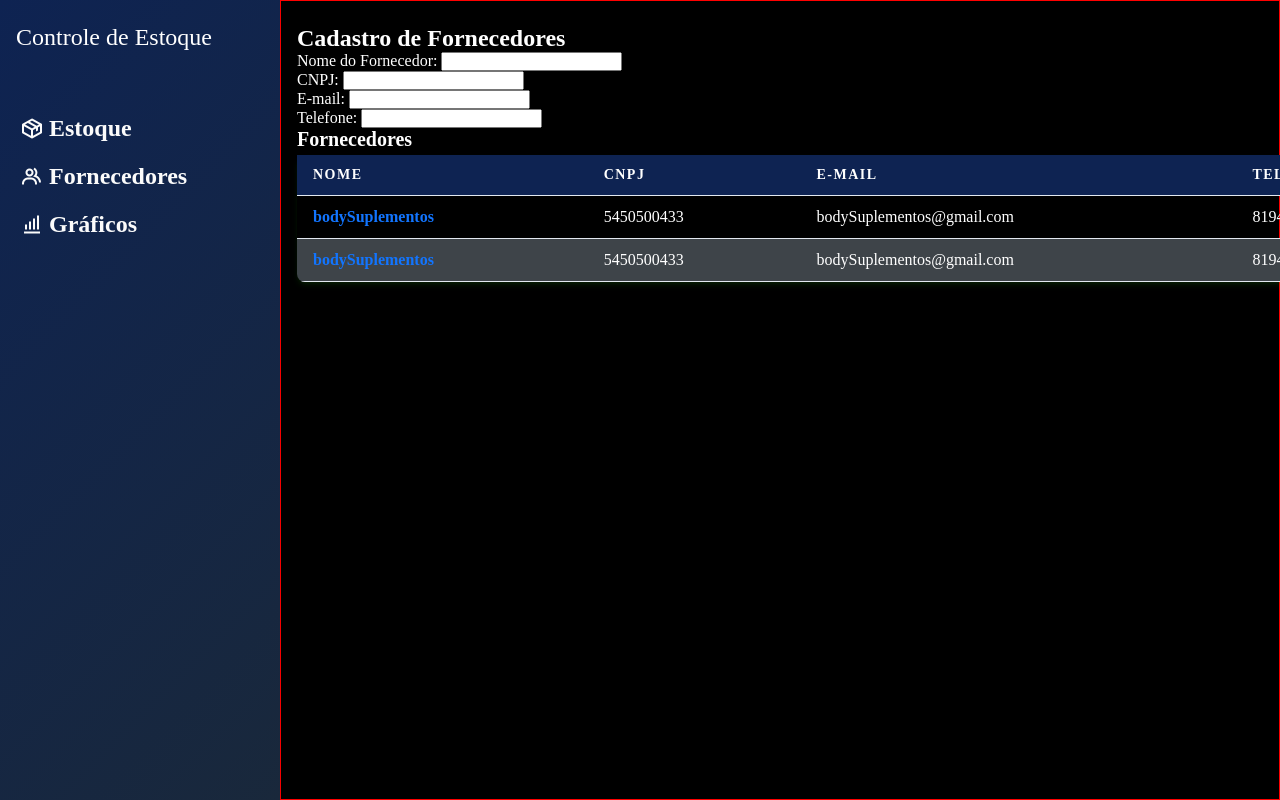
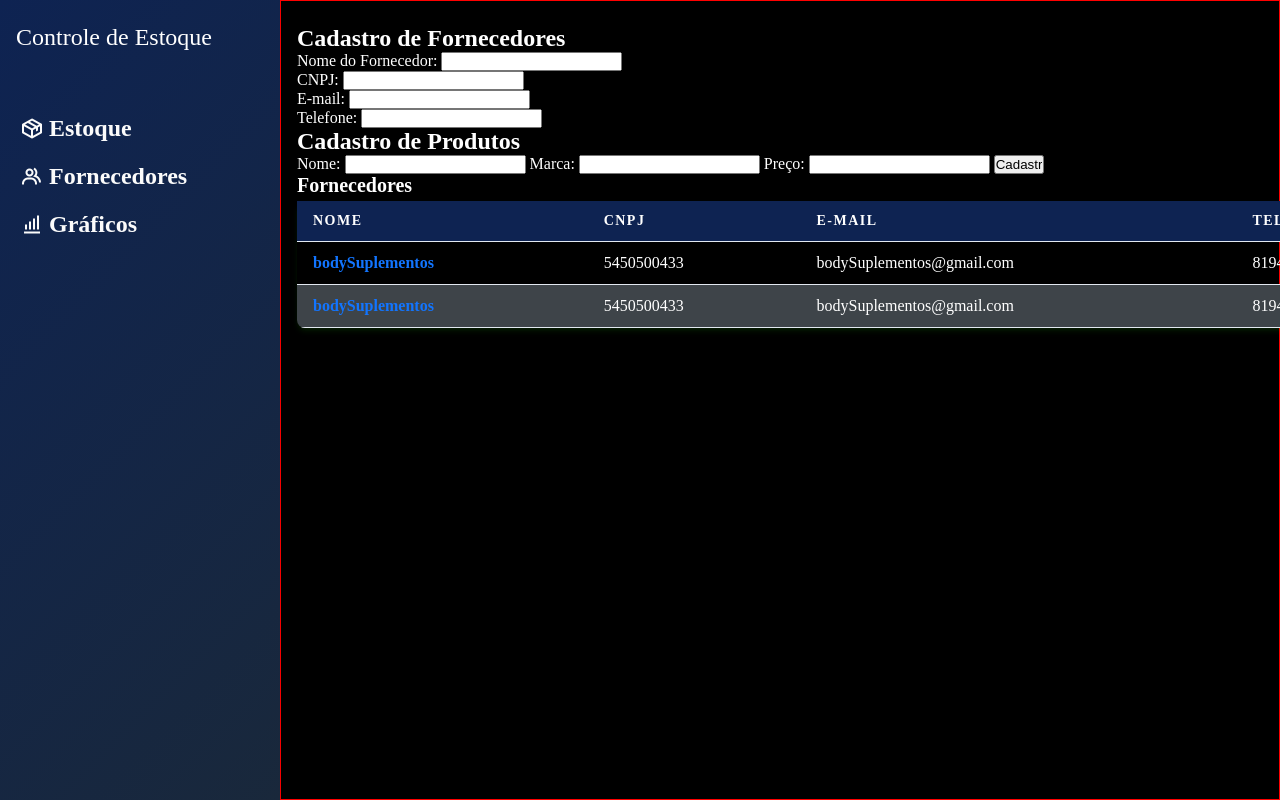
Before and after one commit to CodeLabStudy/StockManager, a plain HTML site: page index.html in a window 1280 px wide. Shown: the top 800 px of the page. Drawn offline with nearby package versions, Linux system fonts and the light colour scheme.

Commit message:
formulario produto

```diff
--- a/index.html
+++ b/index.html
@@ -63,6 +63,18 @@
               <input type="text" id="telefone" name="telefone" required />
             </div>
           </form>
+          <div id="produtos">
+            <h2>Cadastro de Produtos</h2>
+            <form>
+              <label for=" nome" >Nome:</label>
+              <input type="text" id="nome" name="nome" required />
+              <label for="marca">Marca:</label>
+              <input type="text" name="marca" id="marca" required />
+              <label for="preco">Preço:</label>
+              <input type="number" step="0.01" id="preco" required/>
+              <input type="submit" id="btn-form" value="Cadastr"/>
+            </form>
+          </div>
           <table class="table-padrao">
             <caption>
               Fornecedores
```
